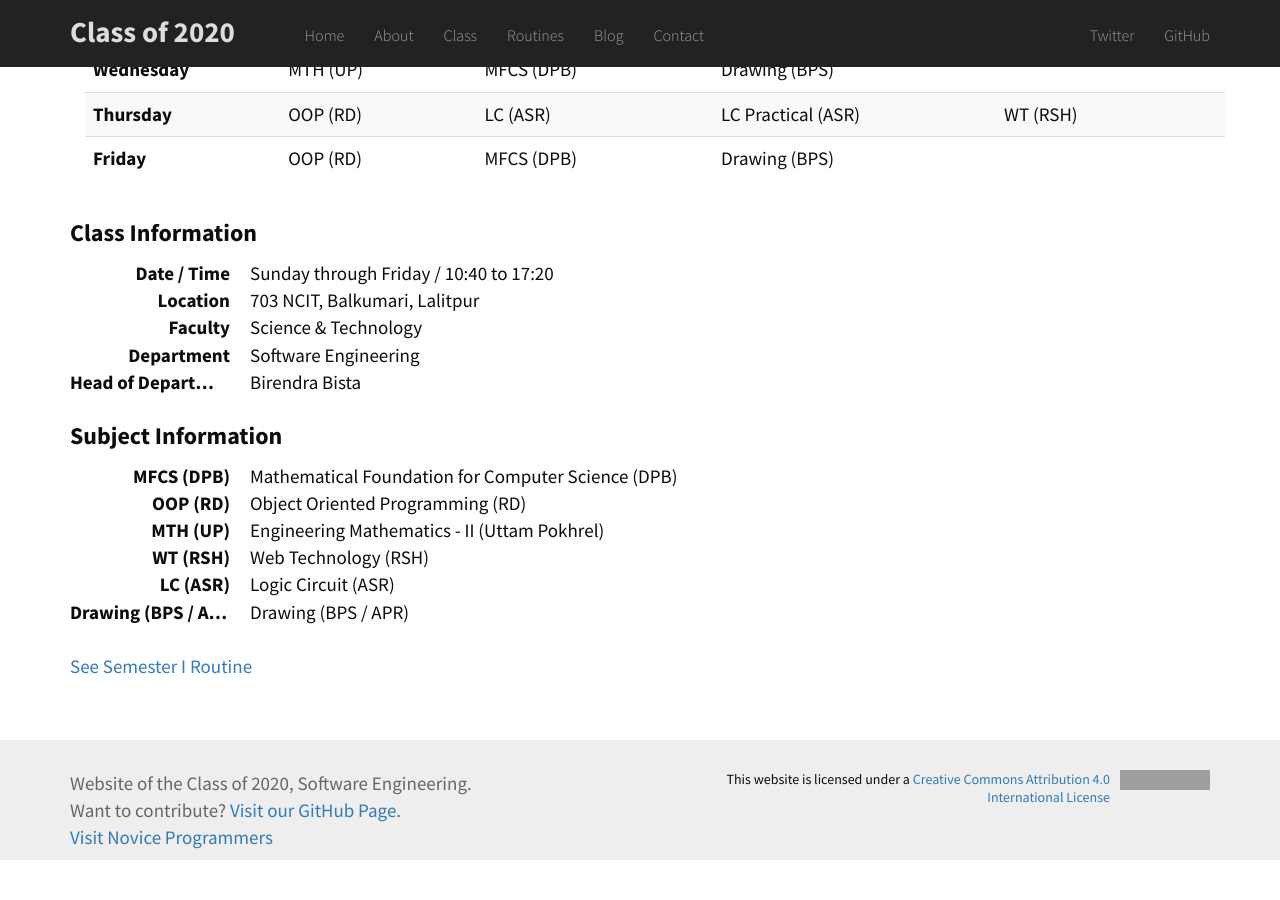
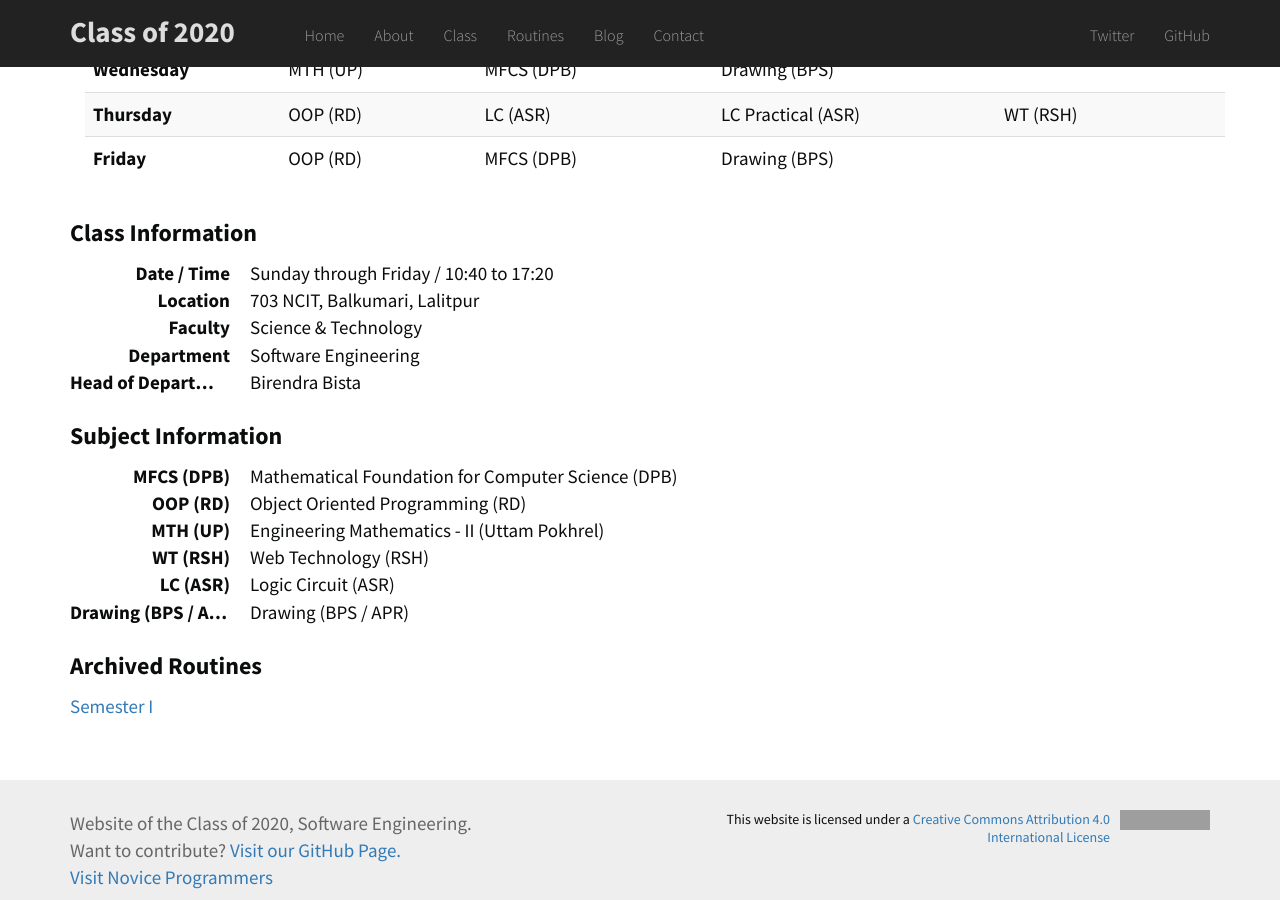
Before and after one commit to Classof2020/classof2020.github.io, a Jekyll site: the page built from routine.html, in a window 1280 px wide and 900 px high, scrolled down 913 px. Built offline with Jekyll 4.4.1, drawn with Linux system fonts in a browser that asks for light colours; nearby versions of some CDN libraries; before the commit the page ends 1773 px from its top, so only the background shows below that; grey boxes are pictures that could not be loaded.

Commit message:
Archive heading

```diff
--- a/routine.html
+++ b/routine.html
@@ -171,5 +171,5 @@ permalink: /routines/
                                 <dt>Drawing (BPS / APR)</dt>
                                 <dd>Drawing (BPS / APR)</dd>
                             </dl>
-
-<a href="archived/i/">See Semester I Routine</a>
+<h4>Archived Routines</h4>
+<a href="archived/i/">Semester I</a>
```
